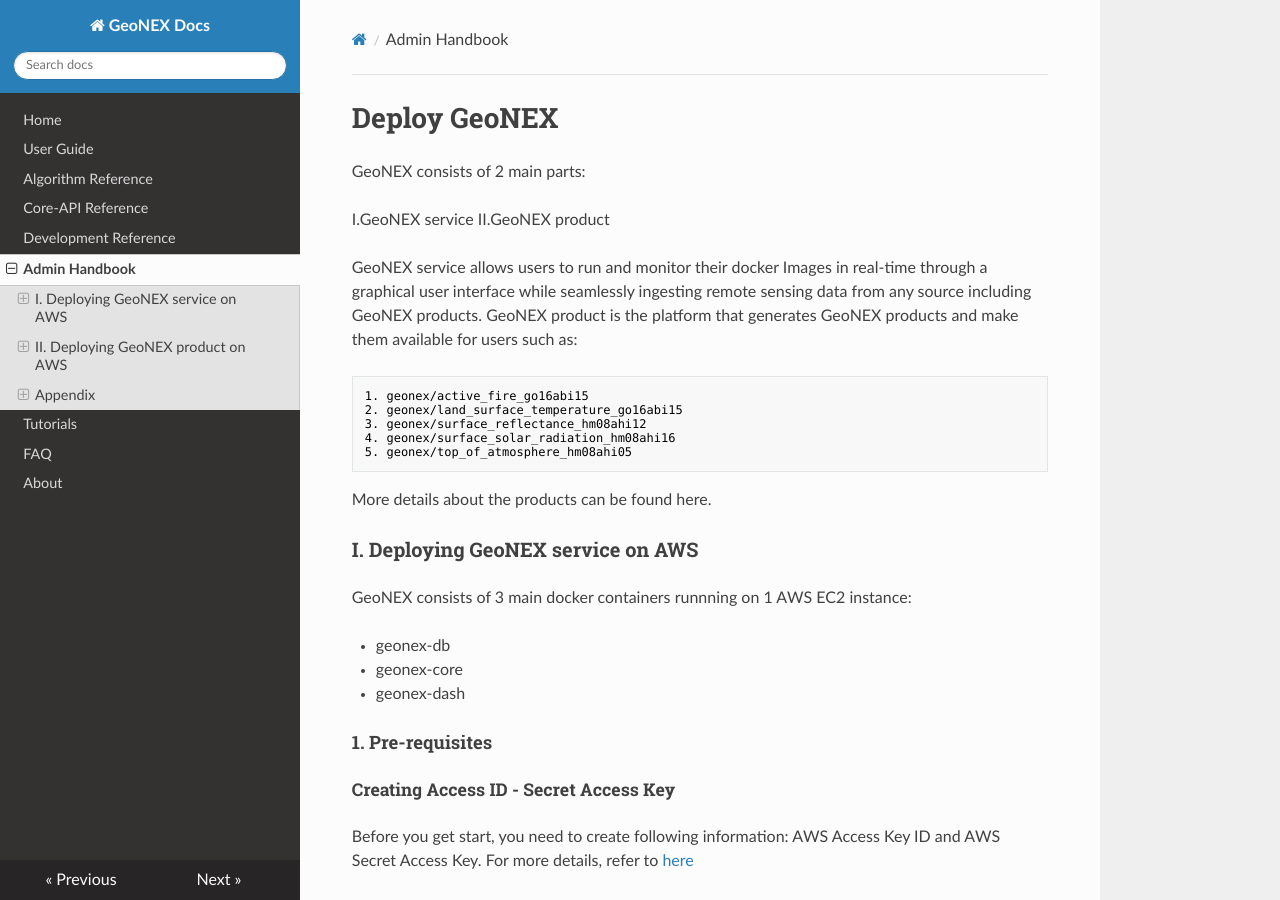
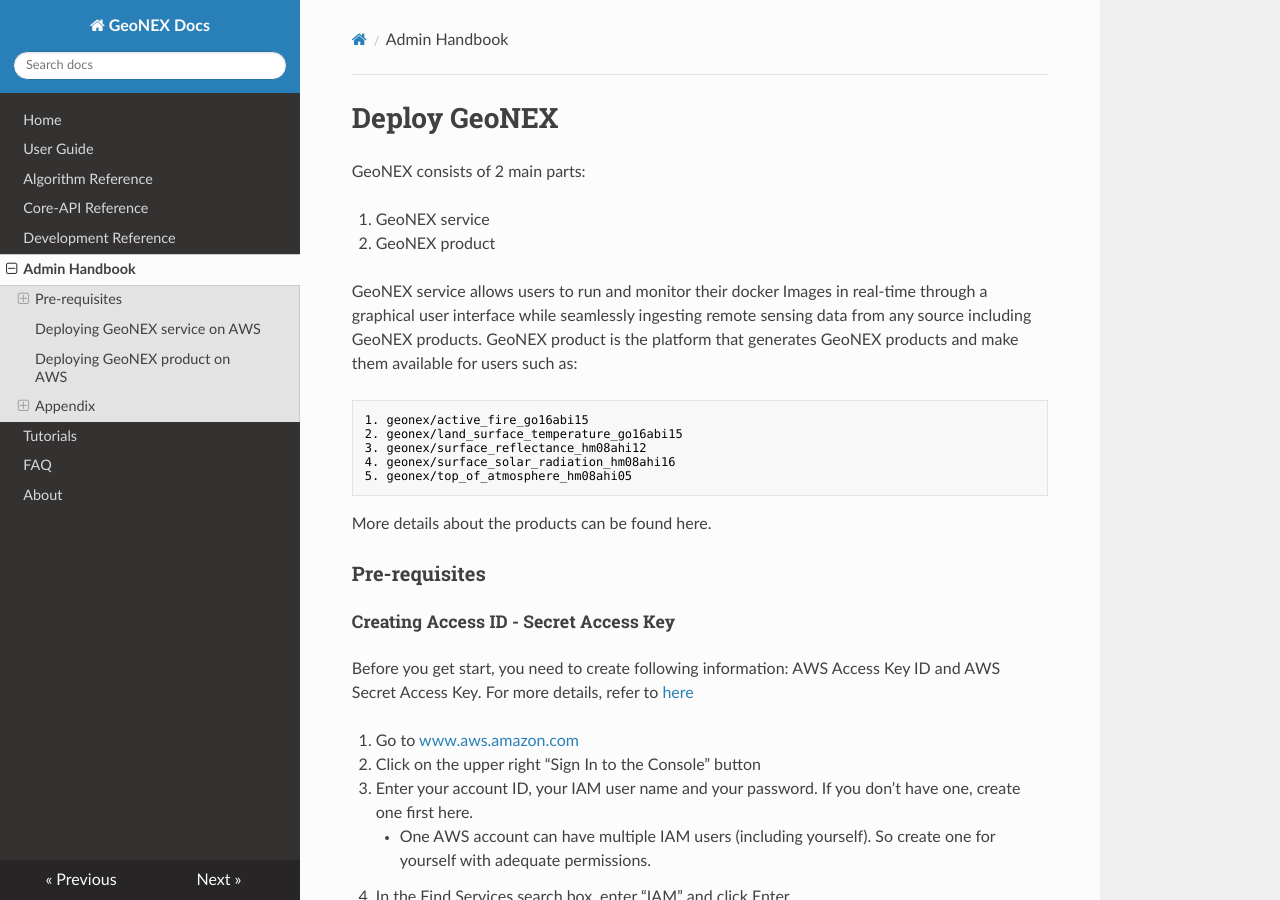
Before and after one commit to suredream/geonex-doc, an MkDocs documentation site: the page built from docs/admin.md, in a window 1280 px wide and 900 px high. Built offline with MkDocs 1.6.1, drawn with Linux system fonts in a browser that asks for light colours; nearby versions of some CDN libraries; some of the changed text lies outside the part shown.

```diff
--- a/docs/admin.md
+++ b/docs/admin.md
@@ -2,8 +2,8 @@
 
 GeoNEX consists of 2 main parts:
 
- I.GeoNEX service
- II.GeoNEX product
+1. GeoNEX service
+2. GeoNEX product
 
 GeoNEX service allows users to run and monitor their docker Images in real-time through a graphical user interface while seamlessly ingesting remote sensing data from any source including GeoNEX products.
 GeoNEX product is the platform that generates GeoNEX products and make them available for users such as:
@@ -16,14 +16,7 @@ GeoNEX product is the platform that generates GeoNEX products and make them avai
 
 More details about the products can be found here.
 
-### I. Deploying GeoNEX service on AWS
-GeoNEX consists of 3 main docker containers runnning on 1 AWS EC2 instance:
-
-* geonex-db
-* geonex-core
-* geonex-dash
-
-#### 1. Pre-requisites
+### Pre-requisites
 ##### Creating Access ID - Secret Access Key
 Before you get start, you need to create following information: AWS Access Key ID and AWS Secret Access Key. For more details, refer to [here](https://aws.amazon.com/premiumsupport/knowledge-center/create-access-key/)
 
@@ -40,7 +33,7 @@ Before you get start, you need to create following information: AWS Access Key I
 9. Save the pair in a secure location
 	* ATTENTION: After the window is closed, you can never retrieve the same “Secret Access Key”
 
-#### Granting IAM user EC2 permissions
+##### Granting IAM user EC2 permissions
 1. login to the admin account  [www.aws.amazon.com](www.aws.amazon.com)
 2. In the Find Services search box, enter “IAM” and click Enter
 3. In the left menu, click “Users”
@@ -52,7 +45,7 @@ Before you get start, you need to create following information: AWS Access Key I
 9. Click "Add permissions"
 10. TODO: Add permissions for desired ports
 
-#### Launching EC2 via AWS Management Console (browser)
+##### Launching EC2 via AWS Management Console (browser)
 You can launched the EC2 instance using AWS console by following this [user guide](https://docs.aws.amazon.com/AWSEC2/latest/UserGuide/concepts.html).
 
 1. Make sure you are signed up for AWS account, have a IAM id and a key-value access pair
@@ -72,7 +65,7 @@ You can launched the EC2 instance using AWS console by following this [user guid
 		* Failure in initiating
 	* to circumvent the failure, change the type of the instance to t1.micro
 
-#### Launching through AWS Command Line Interface (CLI local)
+##### Launching through AWS Command Line Interface (CLI local)
 You can also launch EC2 instance using command line, follow [here](https://docs.aws.amazon.com/cli/latest/reference/ec2/).
 To install AWS CLI, first make sure you have python installed. Use “pip” or “pip3” to install it, or download the MSI file for windows [here](https://s3.amazonaws.com/aws-cli/AWSCLI64PY3.msi):
 
@@ -86,7 +79,7 @@ To install AWS CLI, first make sure you have python installed. Use “pip” or
 	* example: chekcing AWS configuration
 `aws configure`
 
-#### Accessing EC2 instance through SSH
+##### Accessing EC2 instance through SSH
 For more details visit [here](https://docs.aws.amazon.com/AWSEC2/latest/UserGuide/AccessingInstancesLinux.html) Make sure your computer has the ssh client installed.
 
 1. Get the id of the EC2 instance (from instance ID column or through AWS CLI command “describe-instances”
@@ -194,10 +194,10 @@ if not, execute them line by line by copy pasting on mysql and clicking enter fo
 	* `make it`
 	* dashboard should be accessible at:
 		YOUR_INSTANCE_IP:8080/, if not modify allowed ports in security group
+---
 
-### II. Deploying GeoNEX product on AWS
-#### 1. Pre-requisites
-#### 2. Deployment
+### Deploying GeoNEX product on AWS
+
 ## Appendix
 
 ### Build GeoNEX doc on readthedocs
```
Also changed, not shown: other parts of docs/admin.md (+8 -1 lines), docs/index.md (+3 -2 lines).
